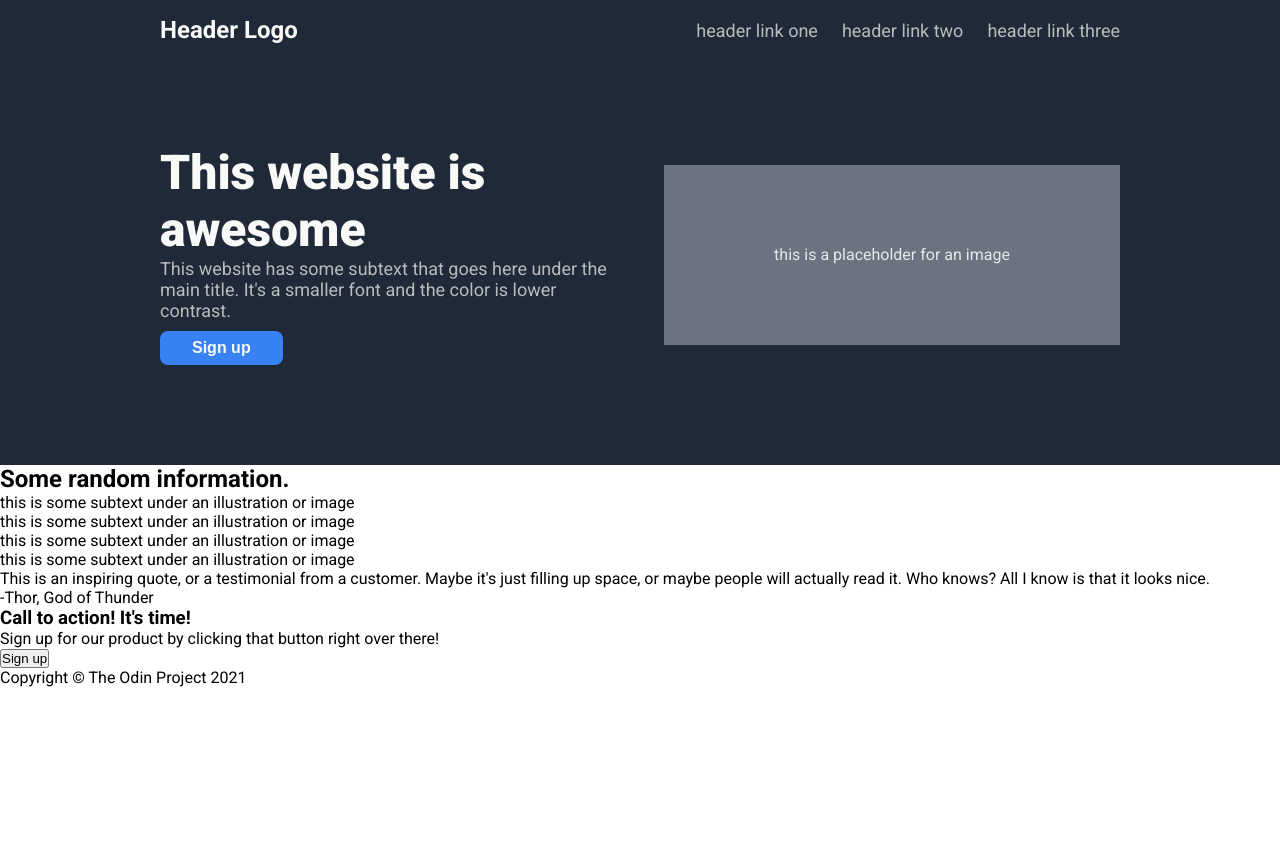
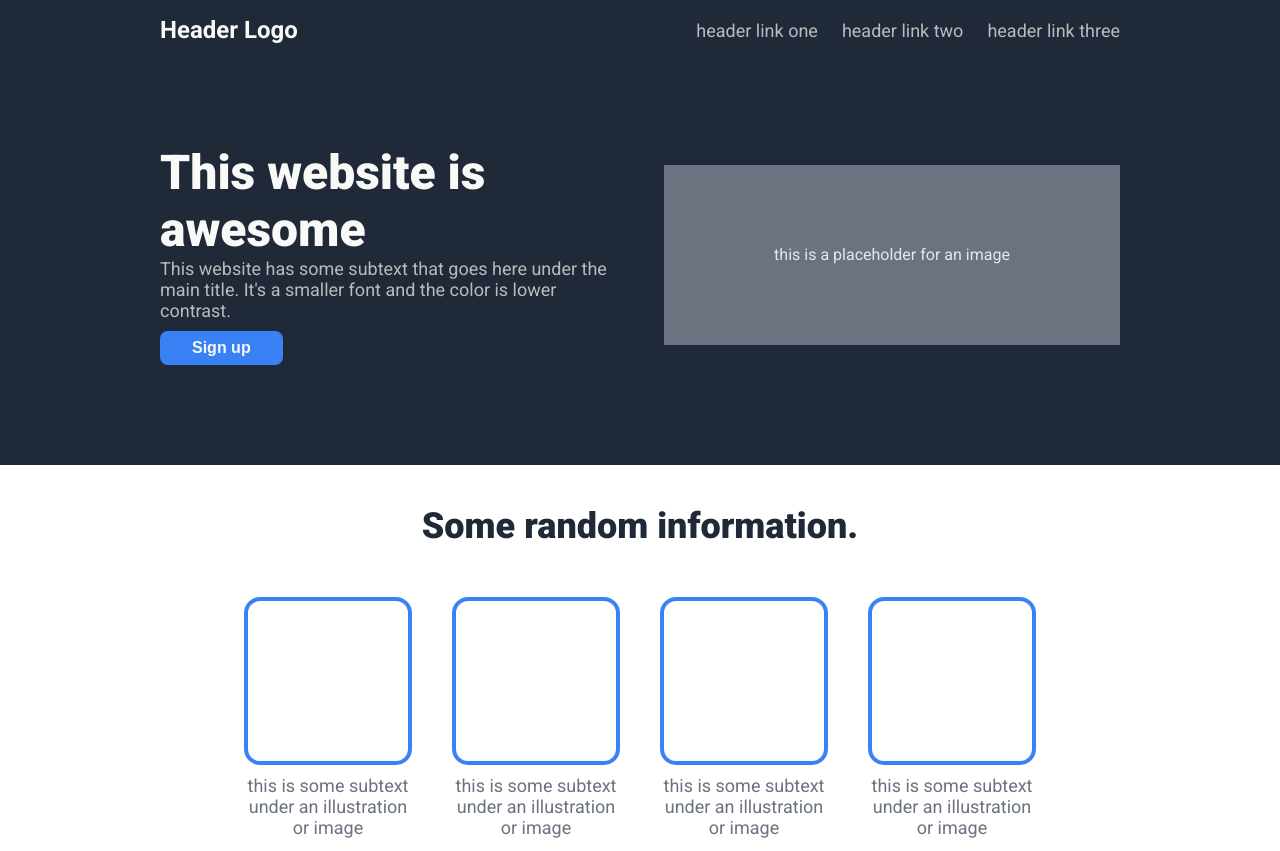
Before and after one commit to PTD13/odin-landing-page, a plain HTML site: page index.html in a window 1280 px wide. Shown: the top 851 px of the page. Before the commit the page ends 800 px from the top, so only its background shows below. Drawn offline with Linux system fonts and the light colour scheme.

Commit message:
Second section done
Completed the information section along with the information cards and stuff.

```diff
--- a/style.css
+++ b/style.css
@@ -89,3 +89,39 @@ body {
     color: #E5E7EB;
     flex: 1;
 }
+
+.information {
+    margin: 40px 0 86px;
+}
+
+.information h2 {
+    font-size: 36px;
+    color: #1F2937;
+    font-weight: 900;
+    text-align: center;
+}
+
+.information-cards {
+    display: flex;
+    max-width: 600px;
+    margin: 50px auto;
+    gap: 40px;
+    justify-content: center;
+}
+
+.information-cards .illustration {
+    border: 4px solid #3882F6;
+    border-radius: 16px;
+    padding: 80px;
+}
+
+.information p {
+    color: #6B7280;
+    font-size: 18px;
+    margin: 10px 0;
+    text-align: center;
+}
+
+.quote-section {
+    background-color: #E5E7EB;
+}
```
